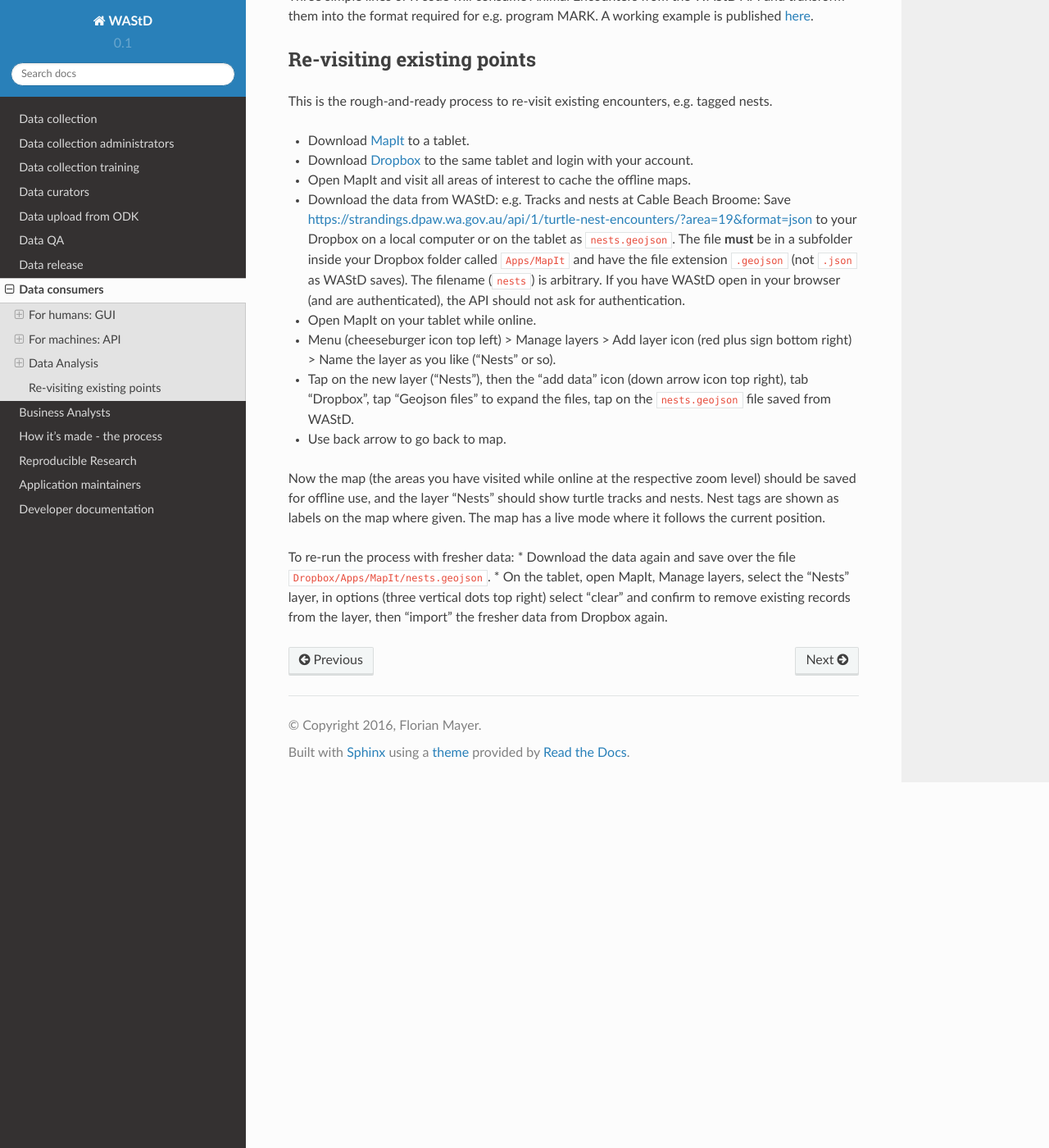
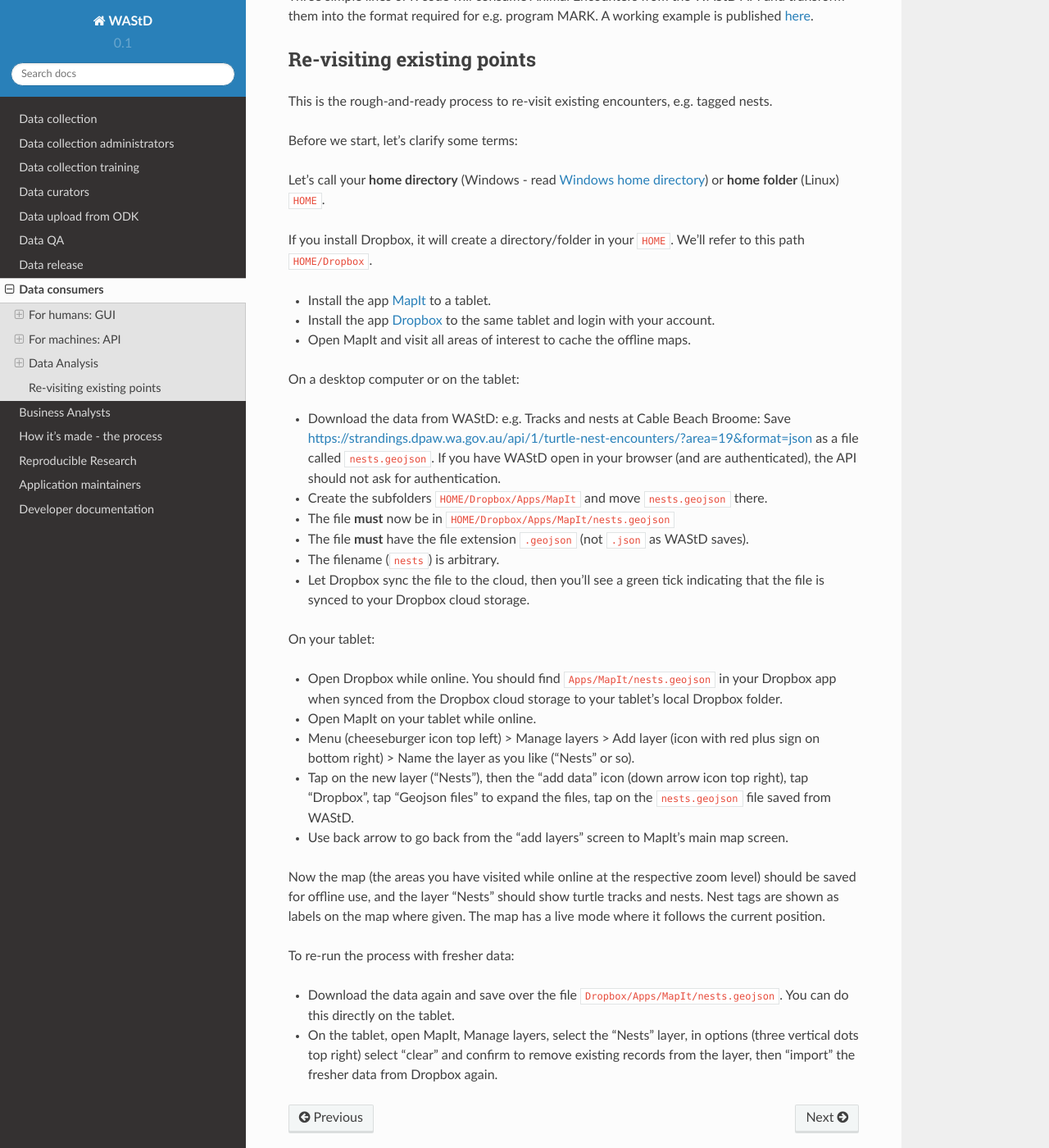
Before and after one commit to dbca-wa/wastd, a Sphinx documentation site: the page built from docs/data_consumers.rst, in a window 1280 px wide and 1400 px high, scrolled down 5003 px. Shown: the whole window at 82% size. Built offline with Sphinx 7.4.7 and the Read the Docs theme 2.0.0, drawn with Linux system fonts in a browser that asks for light colours.

Commit message:
docs: clarify re-visiting existing points

```diff
--- a/docs/data_consumers.rst
+++ b/docs/data_consumers.rst
@@ -234,19 +234,43 @@ Re-visiting existing points
 ===========================
 This is the rough-and-ready process to re-visit existing encounters, e.g. tagged nests.
 
-* Download `MapIt <https://play.google.com/store/apps/dev?id=9214118068832022925&hl=en>`_ to a tablet.
-* Download `Dropbox <https://play.google.com/store/apps/details?id=com.dropbox.android&hl=en>`_
+Before we start, let's clarify some terms:
+
+Let's call your **home directory** (Windows - read `Windows home directory <https://en.wikipedia.org/wiki/Home_directory>`_) or **home folder** (Linux) ``HOME``.
+
+If you install Dropbox, it will create a directory/folder in your ``HOME``. We'll refer to this path ``HOME/Dropbox``.
+
+* Install the app `MapIt <https://play.google.com/store/apps/dev?id=9214118068832022925&hl=en>`_ to a tablet.
+* Install the app `Dropbox <https://play.google.com/store/apps/details?id=com.dropbox.android&hl=en>`_
   to the same tablet and login with your account.
 * Open MapIt and visit all areas of interest to cache the offline maps.
+
+On a desktop computer or on the tablet:
+
 * Download the data from WAStD: e.g. Tracks and nests at Cable Beach Broome:
   Save `https://strandings.dpaw.wa.gov.au/api/1/turtle-nest-encounters/?area=19&format=json <https://strandings.dpaw.wa.gov.au/api/1/turtle-nest-encounters/?area=19&format=json>`_
-  to your Dropbox on a local computer or on the tablet as ``nests.geojson``.
-  The file **must** be in a subfolder inside your Dropbox folder called ``Apps/MapIt`` and have the file extension ``.geojson`` (not ``.json`` as WAStD saves). The filename (``nests``) is arbitrary.
+  as a file called ``nests.geojson``.
   If you have WAStD open in your browser (and are authenticated), the API should not ask for authentication.
+* Create the subfolders ``HOME/Dropbox/Apps/MapIt`` and move ``nests.geojson`` there.
+* The file **must** now be in ``HOME/Dropbox/Apps/MapIt/nests.geojson``
+* The file **must** have the file extension ``.geojson`` (not ``.json`` as WAStD saves).
+* The filename (``nests``) is arbitrary.
+* Let Dropbox sync the file to the cloud, then you'll see a green tick indicating that the file is synced to your Dropbox cloud storage.
+
+On your tablet:
+
+* Open Dropbox while online. You should find ``Apps/MapIt/nests.geojson`` in your Dropbox app when synced from the Dropbox cloud storage to your tablet's local Dropbox folder.
 * Open MapIt on your tablet while online.
-* Menu (cheeseburger icon top left) > Manage layers > Add layer icon (red plus sign bottom right) > Name the layer as you like ("Nests" or so).
-* Tap on the new layer ("Nests"), then the "add data" icon (down arrow icon top right), tab "Dropbox", tap "Geojson files" to expand the files, tap on the ``nests.geojson`` file saved from WAStD.
-* Use back arrow to go back to map.
+* Menu (cheeseburger icon top left) >
+  Manage layers >
+  Add layer (icon with red plus sign on bottom right) >
+  Name the layer as you like ("Nests" or so).
+* Tap on the new layer ("Nests"),
+  then the "add data" icon (down arrow icon top right),
+  tap "Dropbox",
+  tap "Geojson files" to expand the files,
+  tap on the ``nests.geojson`` file saved from WAStD.
+* Use back arrow to go back from the "add layers" screen to MapIt's main map screen.
 
 Now the map (the areas you have visited while online at the respective zoom level)
 should be saved for offline use, and the layer "Nests" should show turtle tracks and nests.
@@ -254,5 +278,6 @@ Nest tags are shown as labels on the map where given.
 The map has a live mode where it follows the current position.
 
 To re-run the process with fresher data:
-* Download the data again and save over the file ``Dropbox/Apps/MapIt/nests.geojson``.
+
+* Download the data again and save over the file ``Dropbox/Apps/MapIt/nests.geojson``. You can do this directly on the tablet.
 * On the tablet, open MapIt, Manage layers, select the "Nests" layer, in options (three vertical dots top right) select "clear" and confirm to remove existing records from the layer, then "import" the fresher data from Dropbox again.
```
